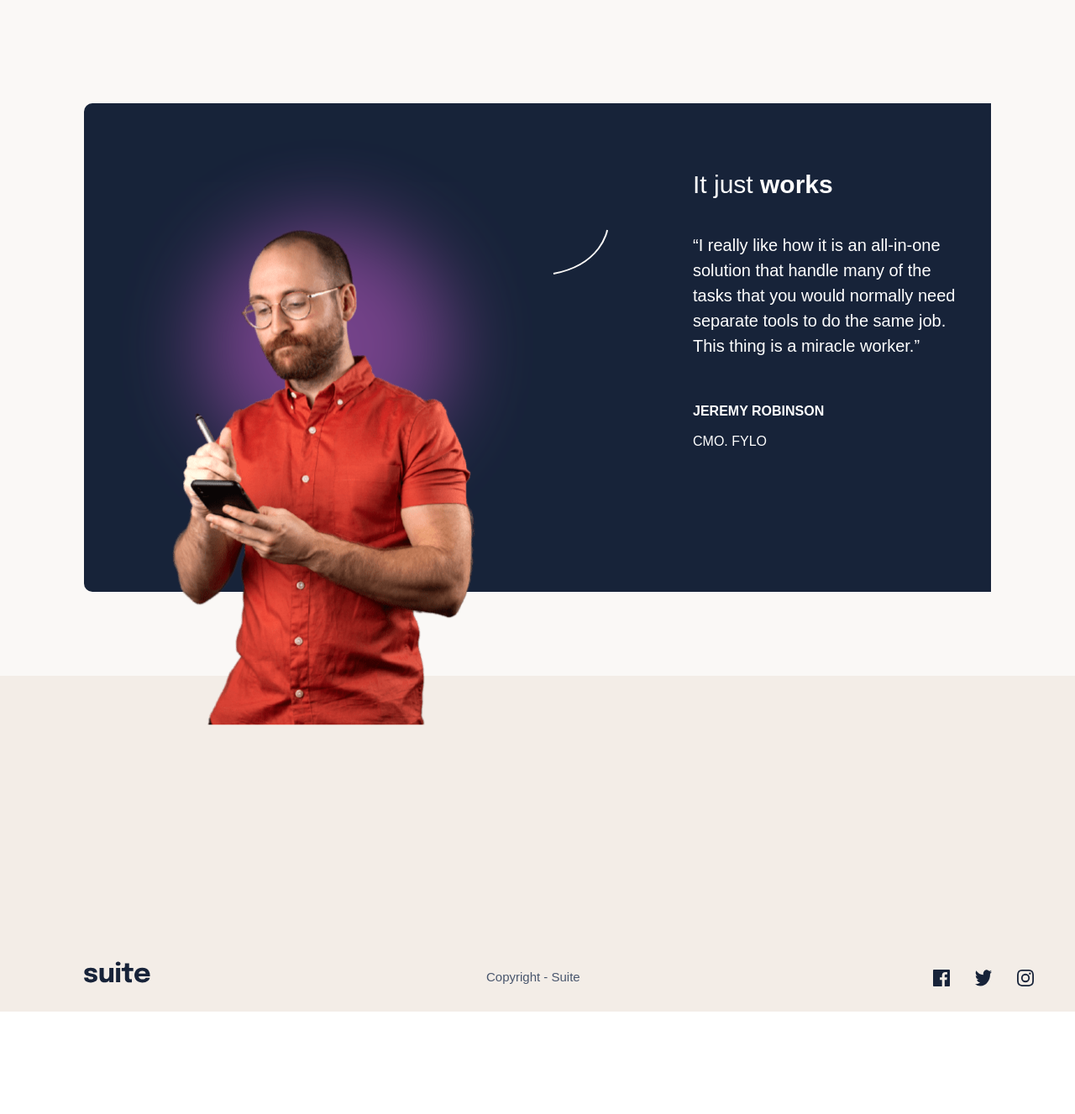
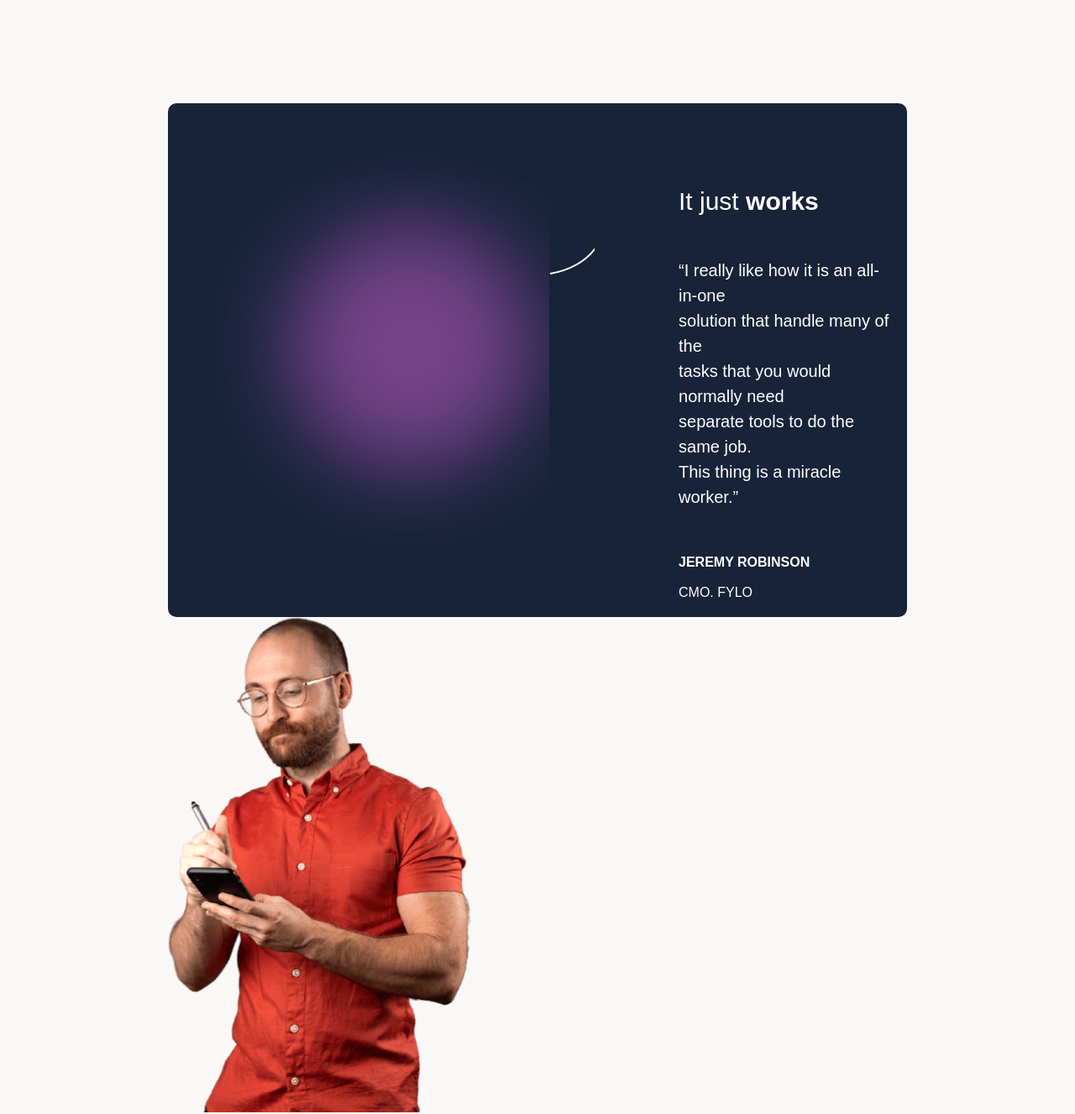
Before and after one commit to Eunice-K-Ewudzie/Suite-landing-page, a plain HTML site: page index.html in a window 1280 px wide. Shown: the part 800-2127 px from the top of the page at 84% size. Before the commit the page ends 2005 px from the top, so only its background shows below. Drawn offline with Linux system fonts and the light colour scheme.

Commit message:
Update style.css

```diff
--- a/style.css
+++ b/style.css
@@ -6,7 +6,7 @@
     overflow-x: hidden;
 }
 main{
-    padding: 40px 100px 100px 100px;
+    padding: 40px 200px 200px 200px;
     background-color: #FAF8F6;
 }
 
@@ -41,15 +41,27 @@ nav{
 
 .headingTextwithImg{
     display: flex;
+    flex-direction: row;
+    justify-content: space-between;
+
+
+    /* position: relative; */
+
 }
 .headingText{
-    font-size: 72px;
+    font-size: 65px;
     margin-top: 100px;
     color: #172339;
+    position: relative;
+    right: -500px;
+    transform: translateX(-400px);
 
 }
 .headingText img{
-    margin-left: 290px;
+    margin-right: 290px;
+    position: relative;
+    right: -250px;
+
 }
 
 .description{
@@ -136,16 +148,24 @@ nav{
 .imgContainer{
     background-color: #172339;
     display: flex;
-    width: 1100px;
-    /* height: 476px; */
+    flex-direction: row;
+    justify-content: center;
     padding: 20px;
     border-radius: 10px;
     margin-top: 150px;
+
+    /* position: relative;
+    top: 500px; */
+}
+
+.blurryImg{
+    height: 520px;
+    /* width: 200px; */
 }
 
 .imgArc{
     margin-top: 130px;
-    /* margin-left: 100px; */
+
 }
 
 .imgText{
@@ -153,26 +173,28 @@ nav{
     margin-left: 100px;
     margin-top: 20px;
 }
+
 #imgTextLine1{
     font-size: 30px;
-    margin-top: 40px;
-    margin-bottom: 40px;
+    margin-top: 60px;
+    margin-bottom: 50px;
 }
 
 #imgTextLine2{
     line-height: 1.5;
     font-size: 20px;
 }
-
-.jeremyPic{
-    /* height: 100%; */
+.jeremy{
+    /* display: flex; */
+    position: relative;
+}
+.jeremyImg{
     position: absolute;
-    left: 16%;
-    bottom: 0;
-    transform: translateX(40%);
-    transform: translateY(146%) ;
-    transition: bottom 1s, left 1s;
-
+     /* top: 900px; */
+    left: 300px;
+    /* padding-bottom: 200px; */
+    flex: initial; /* set img to flex none */
+    transform: translateY(-49px);
 }
 
 
@@ -181,29 +203,24 @@ footer{
     background-color: #F3EDE7;
     height: 400px;
 
-
-    /* width: 900px; */
 }
 
 .footerSec{
 
     display: flex;
+    justify-content: space-between;
     padding-top: 340px;
     padding-bottom: 20px;
-    /* justify-content:  space-between; */
-}
+   }
 
 
 .footerlogo{
-    padding-left: 100px;
-    /* display: flex;  */
-    /* justify-content: space-between; */
+    padding-left: 200px;
 }
 
 
 
 .copyright{
-    padding-left: 400px;
     padding-top: 10px;
     color: #49566D;
     font-size: 15px;
@@ -214,10 +231,10 @@ footer{
 /* social media icons */
 .socialMediaIcons1{
     display: flex;
-    gap: 30px;
-    /* justify-content: space-between; */
-    padding-top: 10px;
-    margin-left: 420px;
+    gap: 2rem;
+    justify-content: space-between;
+    /* padding-top: 10px;*/
+    margin-right: 200px;
 }
 
 .socialMediaIcons1:hover{
```
